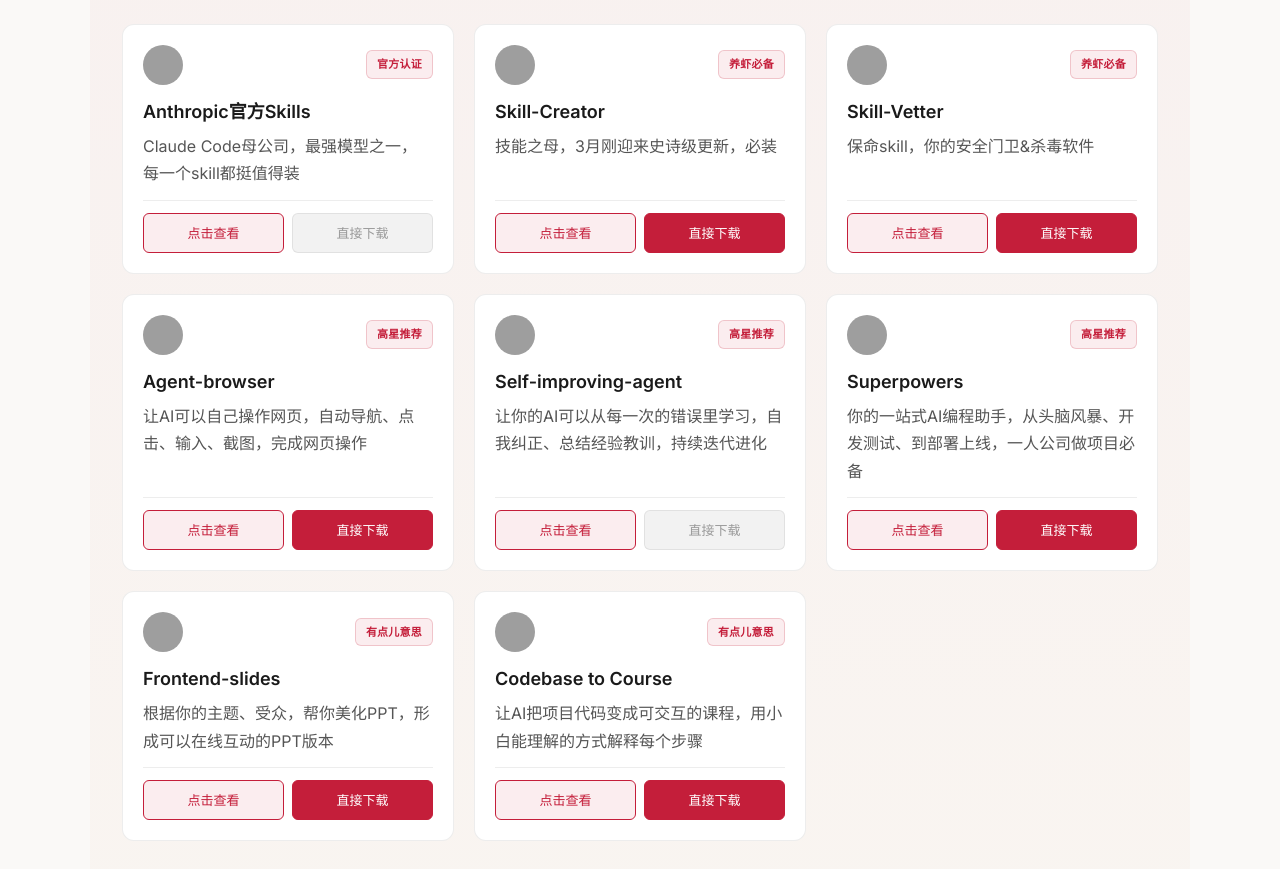
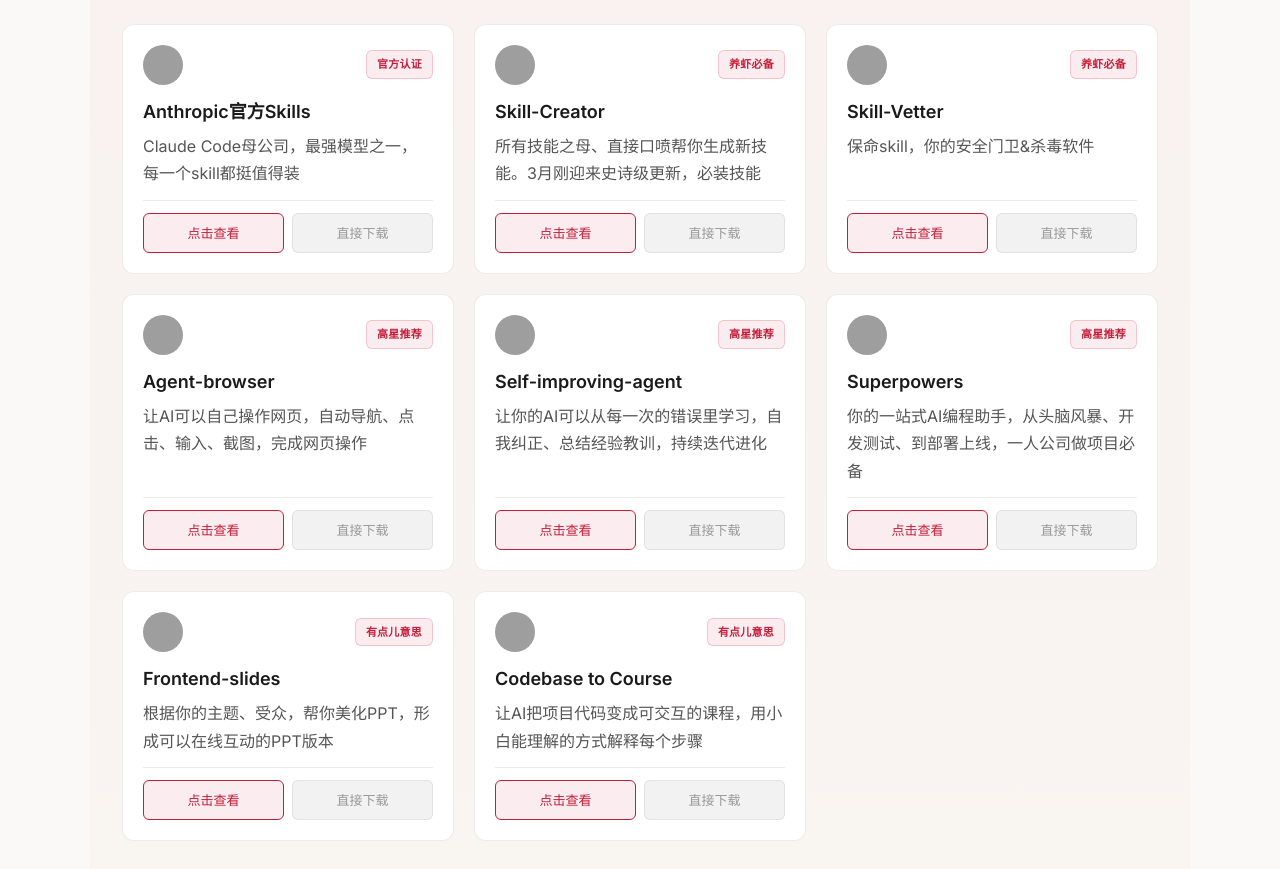
Before and after one commit to MelodyTung888/learning-library, a Next.js app: page / in a window 1280 px wide. Shown: the part 1740-2609 px from the top of the page. Built offline with nearby package versions, Linux system fonts and the light colour scheme; grey boxes are pictures that could not be loaded.

Commit message:
chore: 更新 Skills 数据

```diff
--- a/src/data/skills.ts
+++ b/src/data/skills.ts
@@ -5,7 +5,6 @@
   category: string;
   link: string;
   author: string;
-  installPackage?: string;
 }
 
 export const skills: Skill[] = [
@@ -20,11 +19,10 @@
   {
     "rank": "02",
     "title": "Skill-Creator",
-    "desc": "技能之母，3月刚迎来史诗级更新，必装",
+    "desc": "所有技能之母、直接口喷帮你生成新技能。3月刚迎来史诗级更新，必装技能",
     "category": "养虾必备",
     "link": "https://github.com/anthropics/skills/tree/main/skills/skill-creator",
-    "author": "anthropics",
-    "installPackage": "/installs/skill-creator.zip"
+    "author": "anthropics"
   },
   {
     "rank": "03",
@@ -32,8 +30,7 @@
     "desc": "保命skill，你的安全门卫&杀毒软件",
     "category": "养虾必备",
     "link": "https://clawhub.ai/spclaudehome/skill-vetter",
-    "author": "clawhub",
-    "installPackage": "/installs/skill-vetter.zip"
+    "author": "clawhub"
   },
   {
     "rank": "04",
@@ -41,8 +38,7 @@
     "desc": "让AI可以自己操作网页，自动导航、点击、输入、截图，完成网页操作",
     "category": "高星推荐",
     "link": "https://github.com/vercel-labs/agent-browser",
-    "author": "vercel-labs",
-    "installPackage": "/installs/agent-browser.zip"
+    "author": "vercel-labs"
   },
   {
     "rank": "05",
@@ -58,8 +54,7 @@
     "desc": "你的一站式AI编程助手，从头脑风暴、开发测试、到部署上线，一人公司做项目必备",
     "category": "高星推荐",
     "link": "https://github.com/obra/superpowers",
-    "author": "obra",
-    "installPackage": "/installs/gstack.zip"
+    "author": "Obra"
   },
   {
     "rank": "07",
@@ -67,8 +62,7 @@
     "desc": "根据你的主题、受众，帮你美化PPT，形成可以在线互动的PPT版本",
     "category": "有点儿意思",
     "link": "https://github.com/zarazhangrui/frontend-slides",
-    "author": "zarazhangrui",
-    "installPackage": "/installs/frontend-slides.zip"
+    "author": "Zarazhangrui"
   },
   {
     "rank": "08",
@@ -76,9 +70,8 @@
     "desc": "让AI把项目代码变成可交互的课程，用小白能理解的方式解释每个步骤",
     "category": "有点儿意思",
     "link": "https://github.com/zarazhangrui/codebase-to-course",
-    "author": "zarazhangrui",
-    "installPackage": "/installs/codebase-to-course.zip"
+    "author": "Zarazhangrui"
   }
 ];
 
-export const skillsCategories = ["All","养虾必备","官方认证","高星推荐","有点儿意思"];
+export const skillsCategories = ["All","官方认证","养虾必备","高星推荐","有点儿意思"];
```
